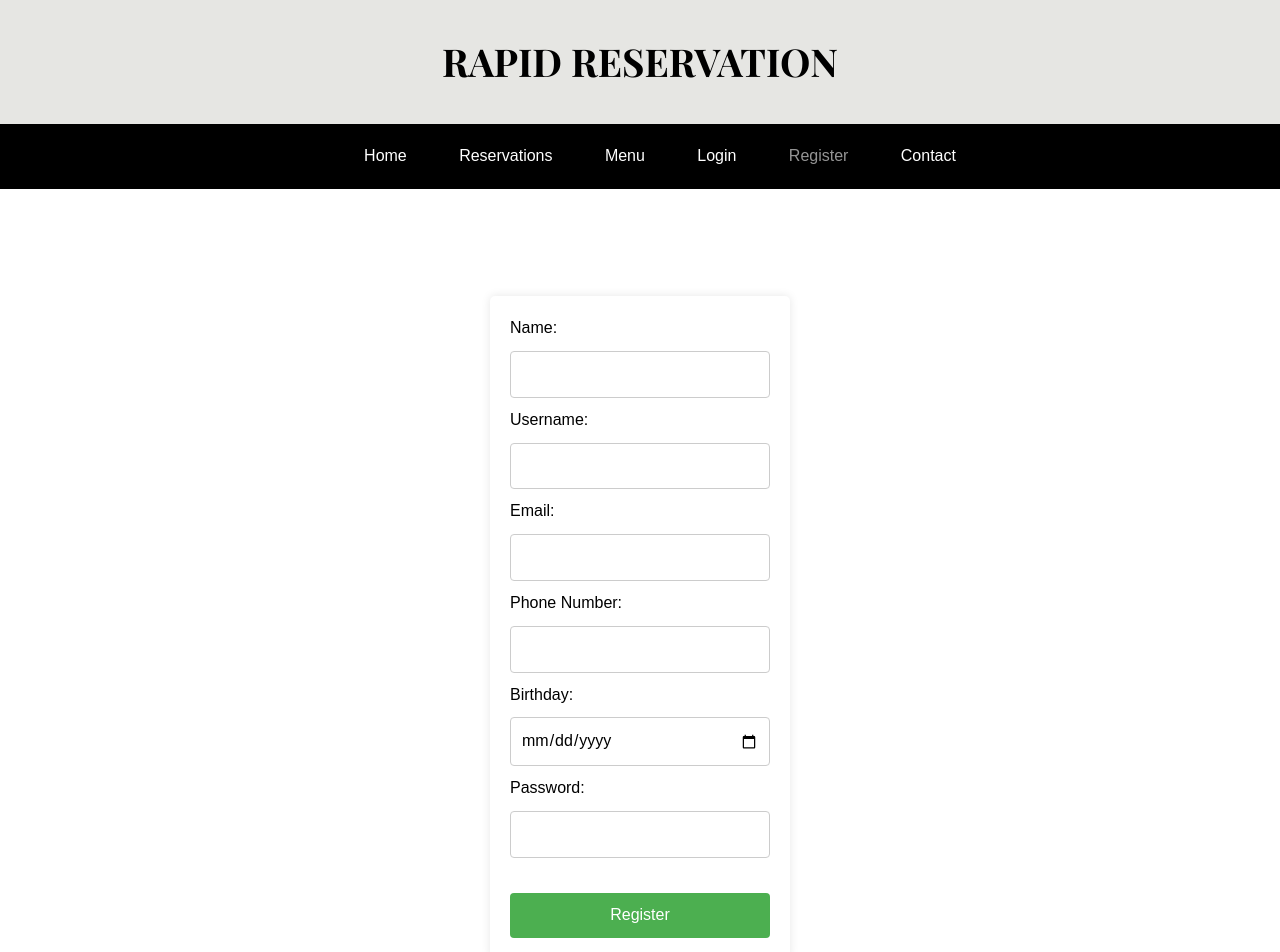
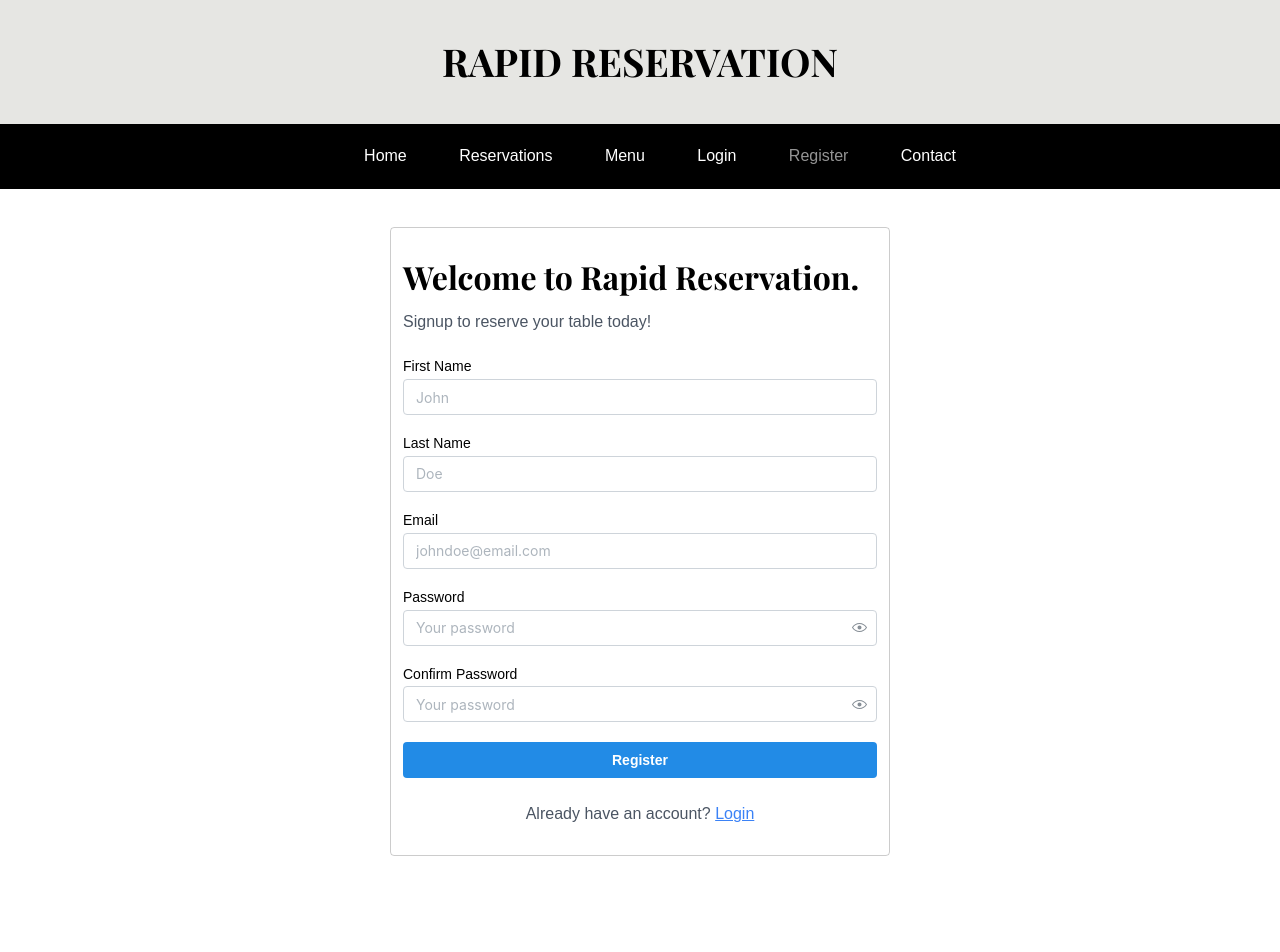
Before and after one commit to Kevin-JHG/Group5-Rapid-Reservation, a React (Vite) app: page /register in a window 1280 px wide. Shown: the top 952 px of the page. After the commit the page ends 856 px from the top, so only its background shows below. Built offline with nearby package versions, Linux system fonts and the light colour scheme; no server answers.

Commit message:
Updated user registration page
- Replaced UI with Mantine components
- Connected form to supabase

```diff
--- a/src/pages/Register/Register.jsx
+++ b/src/pages/Register/Register.jsx
@@ -1,68 +1,98 @@
-import './register.css';
-import { useEffect } from 'react';
+import { Link } from 'react-router-dom'
+import { PasswordInput, TextInput, Button } from '@mantine/core'
+import { useForm } from 'react-hook-form'
+import { yupResolver } from '@hookform/resolvers/yup'
+import * as yup from 'yup'
+
+import { supabase } from '../../api/supabase'
+
+import './register.css'
+
+// schema for register form
+const schema = yup
+  .object({
+    firstName: yup.string().required('First Name is required.'),
+    lastName: yup.string().required('Last Name is required.'),
+    email: yup.string().email('Invalid email format.').required('Email is required.'),
+    password: yup.string().min(8, 'Password must be more than 8 characters.').required('Password is required.'),
+    confirmPassword: yup
+      .string()
+      .min(8, 'Password must be more than 8 characters.')
+      .required('Confirm Password is requried.')
+      .oneOf([yup.ref('password')], 'Passwords must match.'),
+  })
+  .required()
 
 export const Register = () => {
-    useEffect(() => {
-        // This will grab the form element
-        const form = document.getElementById('registrationForm');
+  const {
+    register,
+    handleSubmit,
+    setError,
+    formState: { errors },
+  } = useForm({
+    resolver: yupResolver(schema),
+  })
 
-        // Form Submission
-        form.addEventListener('submit', function (event) {
-            event.preventDefault();
+  const onSubmit = async ({ email, password, firstName, lastName }) => {
+    try {
+      const { error: signUpError } = await supabase.auth.signUp({
+        email,
+        password,
+        options: {
+          data: {
+            first_name: firstName,
+            last_name: lastName,
+          },
+        },
+      })
 
-            // Get the password input value
-            const password = document.getElementById('password').value;
+      if (signUpError) {
+        throw new Error(signUpError.message)
+      }
+    } catch (error) {
+      setError('root', {
+        type: 'manual',
+        message: error | 'Something went wrong',
+      })
+    }
+  }
 
-            // Check if the password meets the requirements
-            if (!isValidPassword(password)) {
-                // If password is invalid, show the error message
-                document.getElementById('passwordError').textContent =
-                    'Password must be at least 8 characters long and include letters, numbers, and special characters.';
-            } else {
-                // If the password is valid, clear the error message and proceed
-                document.getElementById('passwordError').textContent = '';
-                alert('Registration successful!');
-                form.reset(); // Clear the form
-            }
-        });
+  return (
+    <div>
+      <div className="register-form-wrapper">
+        <h1 className="register-heading">Welcome to Rapid Reservation.</h1>
+        <p className="register-subheading">Signup to reserve your table today!</p>
 
-        // Clean up the event listener
-        return () => {
-            form.removeEventListener('submit', () => {}); // Add appropriate cleanup if needed
-        };
-    }, []); // Empty dependency array ensures this runs once on mount
+        <form className="register-form" onSubmit={handleSubmit(onSubmit)}>
+          <TextInput label="First Name" placeholder="John" {...register('firstName')} />
+          <p className="register-input-error">{errors.firstName?.message}</p>
 
-    // Function to check if the password meets the requirements
-    function isValidPassword(password) {
-        // Regular expression to check password: at least 8 characters, includes letters, numbers, and special characters
-        const passwordPattern = /^(?=.*[A-Za-z])(?=.*\d)(?=.*[@$!%*#?&])[A-Za-z\d@$!%*#?&]{8,}$/;
-        return passwordPattern.test(password);
-    }
+          <TextInput label="Last Name" placeholder="Doe" {...register('lastName')} />
+          <p className="register-input-error">{errors.lastName?.message}</p>
 
-    return (
-        <div className="registrationPage">
-            <form id="registrationForm">
-                <label htmlFor="name">Name:</label>
-                <input type="text" id="name" name="name" required />
+          <TextInput type="email" label="Email" placeholder="johndoe@email.com" {...register('email')} />
+          <p className="register-input-error">{errors.email?.message}</p>
 
-                <label htmlFor="username">Username:</label>
-                <input type="text" id="username" name="username" required />
+          <PasswordInput label="Password" placeholder="Your password" {...register('password')} />
+          <p className="register-input-error">{errors.password?.message}</p>
 
-                <label htmlFor="email">Email:</label>
-                <input type="email" id="email" name="email" required />
+          <PasswordInput label="Confirm Password" placeholder="Your password" {...register('confirmPassword')} />
+          <p className="register-input-error">{errors.confirmPassword?.message}</p>
 
-                <label htmlFor="phone">Phone Number:</label>
-                <input type="tel" id="phone" name="phone" required />
+          <Button type="submit" fullWidth className="register-button">
+            Register
+          </Button>
 
-                <label htmlFor="birthday">Birthday:</label>
-                <input type="date" id="birthday" name="birthday" required />
+          {errors.root && <p className="register-input-error">{errors.root.message}</p>}
 
-                <label htmlFor="password">Password:</label>
-                <input type="password" id="password" name="password" required />
-                <div id="passwordError" className="error"></div>
-
-                <button type="submit">Register</button>
-            </form>
-        </div>
-    );
-};
+          <p className="register-login-text">
+            Already have an account?{' '}
+            <Link to="/login" className="register-login-link">
+              Login
+            </Link>
+          </p>
+        </form>
+      </div>
+    </div>
+  )
+}
--- a/src/pages/Register/register.css
+++ b/src/pages/Register/register.css
@@ -1,57 +1,40 @@
-/* Basic styling for the registration form */
-.registrationPage {
-    display: flex;
-    justify-content: center; /* Center horizontally */
-    align-items: center; /* Center vertically */
-    height: 100vh; /* Full viewport height */
+.register-form-wrapper {
+  max-width: 500px;
+  margin: 0 auto;
+  padding: 12px;
+  border: 1px solid rgba(0, 0, 0, 0.2);
+  border-radius: 4px;
 }
 
-#registrationForm {
-    background-color: white;
-    padding: 20px;
-    border-radius: 5px;
-    box-shadow: 0 0 10px rgba(0, 0, 0, 0.1);
-    width: 300px; /* Fixed width for the form */
-    display: flex; /* Use flexbox for layout */
-    flex-direction: column; /* Stack items vertically */
+.register-heading {
+  margin: 12px 0 8px 0;
 }
 
-h2 {
-    text-align: center; /* Center the heading */
-    margin-bottom: 20px; /* Space below the heading */
+.register-subheading {
+  color: #4b5563;
+  margin: 0 0 20px 0;
 }
 
-input[type="text"],
-input[type="email"],
-input[type="password"],
-input[type="tel"],
-input[type="date"] {
-    width: 100%;
-    padding: 10px;
-    margin: 10px 0;
-    border: 1px solid #ccc;
-    border-radius: 4px;
-    box-sizing: border-box; /* Include padding in the width */
+.register-form {
+  display: flex;
+  flex-direction: column;
+  gap: 8px;
 }
 
-/* Scoped button styles */
-.registrationPage button {
-    background-color: #4CAF50;
-    color: white;
-    padding: 10px;
-    border: none;
-    border-radius: 4px;
-    cursor: pointer;
-    width: 100%; /* Full width for the button */
+.register-button {
+  margin-top: 4px;
 }
 
-.registrationPage button:hover {
-    background-color: #45a049;
+.register-login-text {
+  color: #4b5563;
+  text-align: center;
 }
 
-.error {
-    color: red;
-    font-size: 14px;
-    margin-top: -5px; /* Slightly raise the error message */
-    margin-bottom: 10px; /* Space below the error message */
+.register-login-link {
+  color: #3b82f6;
 }
+
+.register-input-error {
+  margin: 0;
+  color: #dc2626;
+}
```
